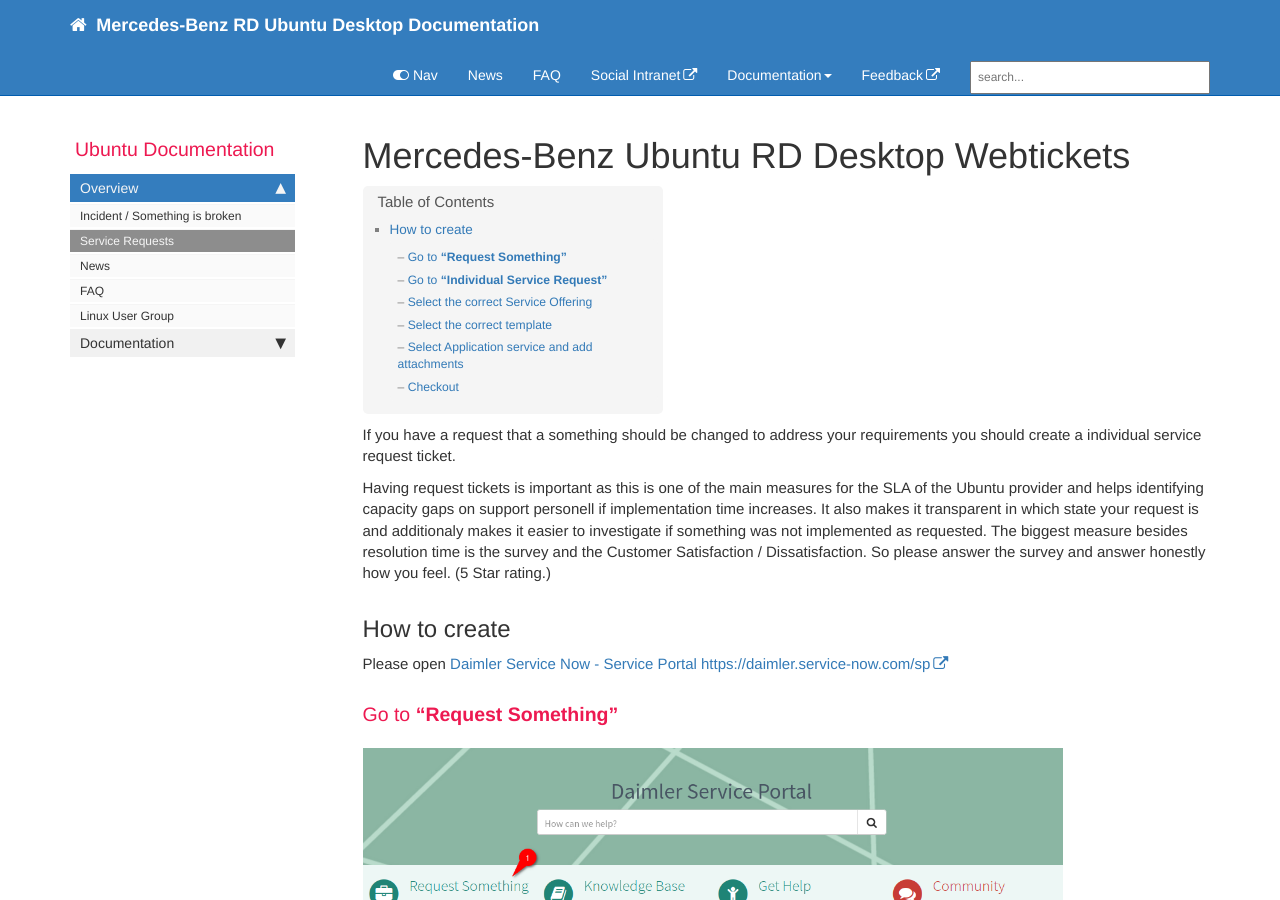
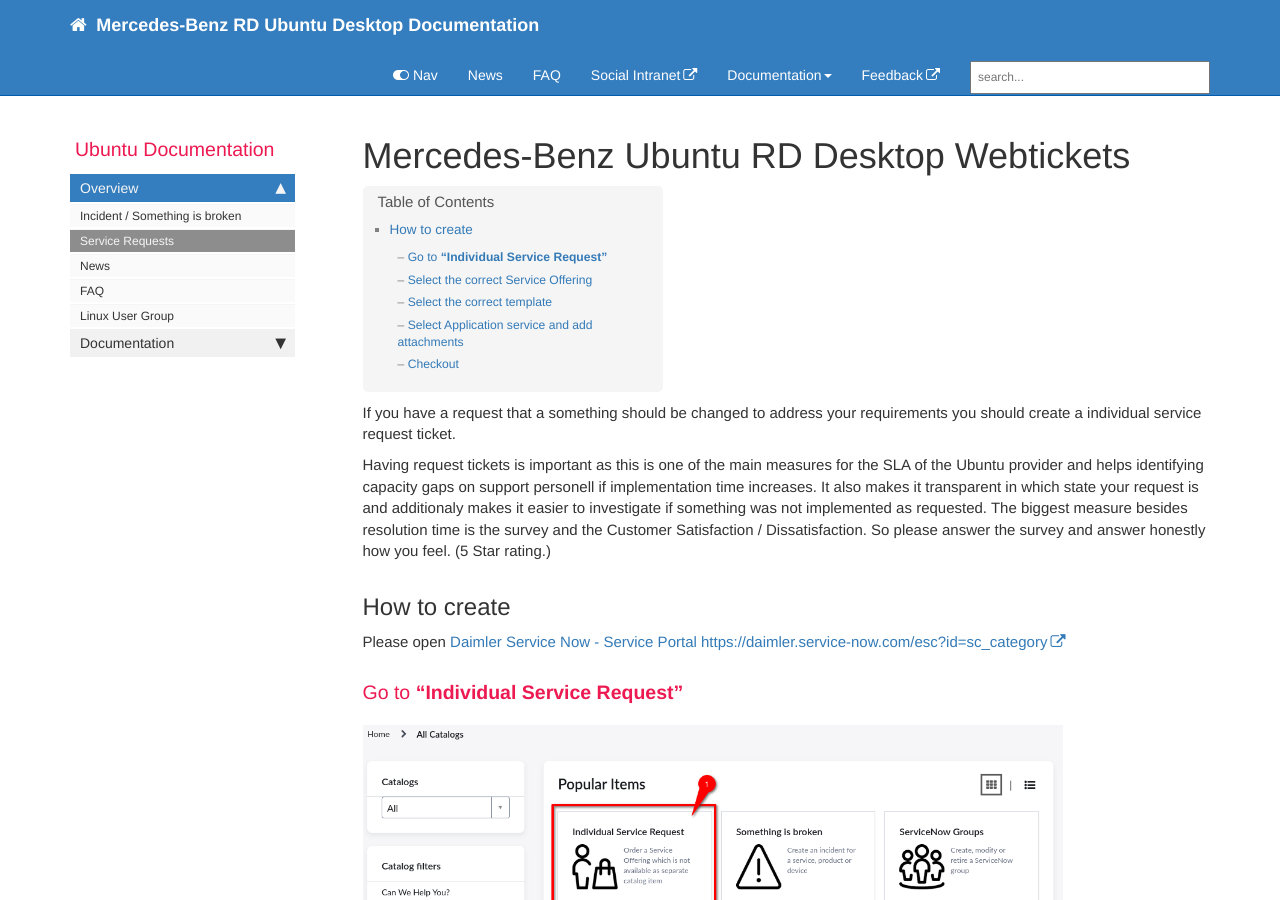
Before and after one commit to RajputPawan/Prometheus, a Jekyll site: the page built from pages/requests.md, in a window 1280 px wide and 900 px high. Built offline with Jekyll 4.4.1, drawn with Linux system fonts in a browser that asks for light colours; comment, search, counter and statistics services are not loaded.

Commit message:
alter the way how requests are created

```diff
--- a/pages/requests.md
+++ b/pages/requests.md
@@ -11,11 +11,7 @@
 
 ## How to create
 
-Please open [Daimler Service Now - Service Portal https://daimler.service-now.com/sp](https://daimler.service-now.com/sp)
-
-### Go to **"Request Something"**
-
-![Service Portal](images/servicenow/snow_incident_01.png)
+Please open [Daimler Service Now - Service Portal https://daimler.service-now.com/esc?id=sc_category](https://daimler.service-now.com/sp)
 
 ### Go to **"Individual Service Request"**
 
```
Also changed, not shown: images/servicenow/snow_request_01.png, images/servicenow/snow_request_02.png, images/servicenow/snow_request_03.png.
